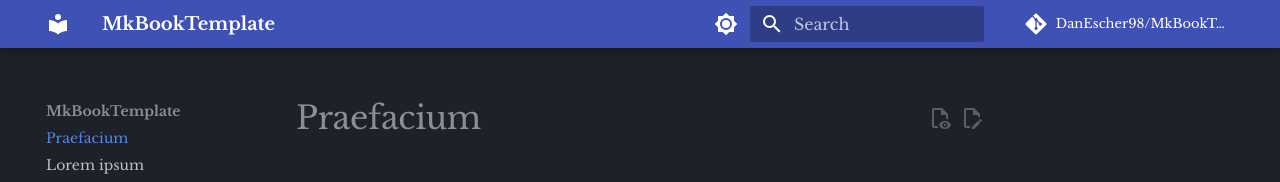
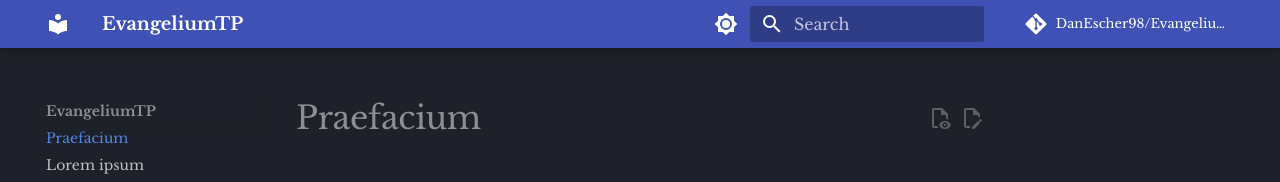
Before and after one commit to DanEscher98/EvangeliumTP, an MkDocs documentation site: the page built from pages/index.md, in a window 1280 px wide. Shown: the top 182 px of the page. Built offline with MkDocs 1.6.1 and Material for MkDocs 9.7.7, drawn with Linux system fonts in a browser that asks for light colours; comment, search, counter and statistics services are not loaded.

Commit message:
first commit

```diff
--- a/mkdocs.yml
+++ b/mkdocs.yml
@@ -1,7 +1,7 @@
-site_name: MkBookTemplate
+site_name: EvangeliumTP
 site_author: Danyiel Colin
-repo_name: DanEscher98/MkBookTemplate
-repo_url: https://github.com/DanEscher98/MkBookTemplate
+repo_name: DanEscher98/EvangeliumTP
+repo_url: https://github.com/DanEscher98/EvangeliumTP
 copyright: Copyright &copy; 2020 - 2023 Danyiel Colin
 docs_dir: pages
 site_description: >-
```
